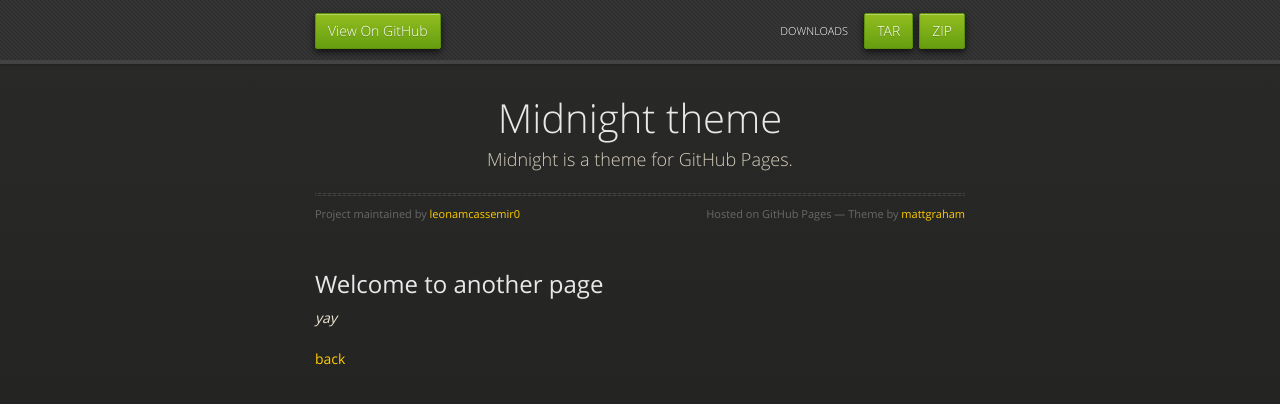
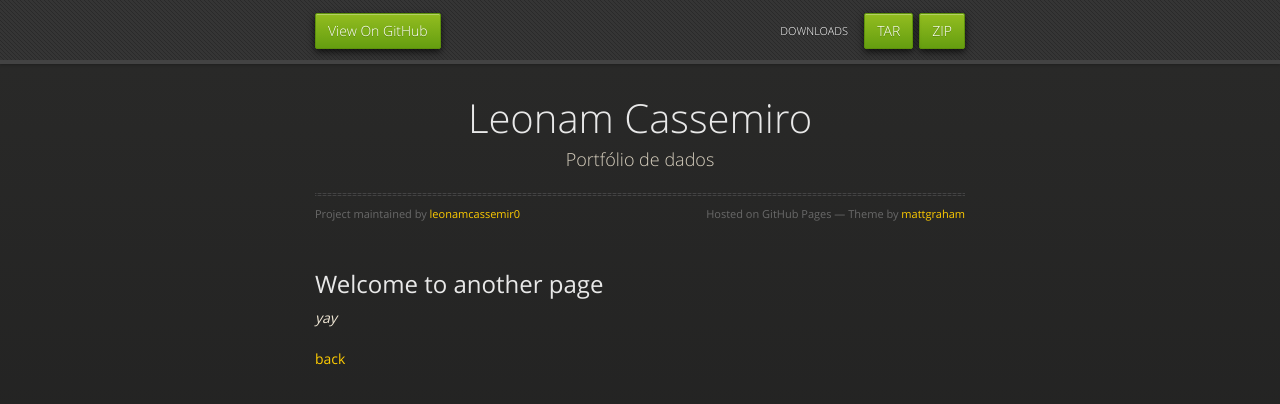
Before and after one commit to leonamcassemir0/portfolio, a Jekyll site: the page built from another-page.md, in a window 1280 px wide. Shown: the top 404 px of the page. Built offline with Jekyll 4.4.1, drawn with Linux system fonts in a browser that asks for light colours; our own code applies the rules of GitHub Pages for plain Markdown files.

Commit message:
Update _config.yml

```diff
--- a/_config.yml
+++ b/_config.yml
@@ -1,5 +1,5 @@
-title: Midnight theme
-description: Midnight is a theme for GitHub Pages.
+title: Leonam Cassemiro
+description: Portfólio de dados
 show_downloads: true
 google_analytics: G-3XR134615L
 theme: jekyll-theme-midnight
```
